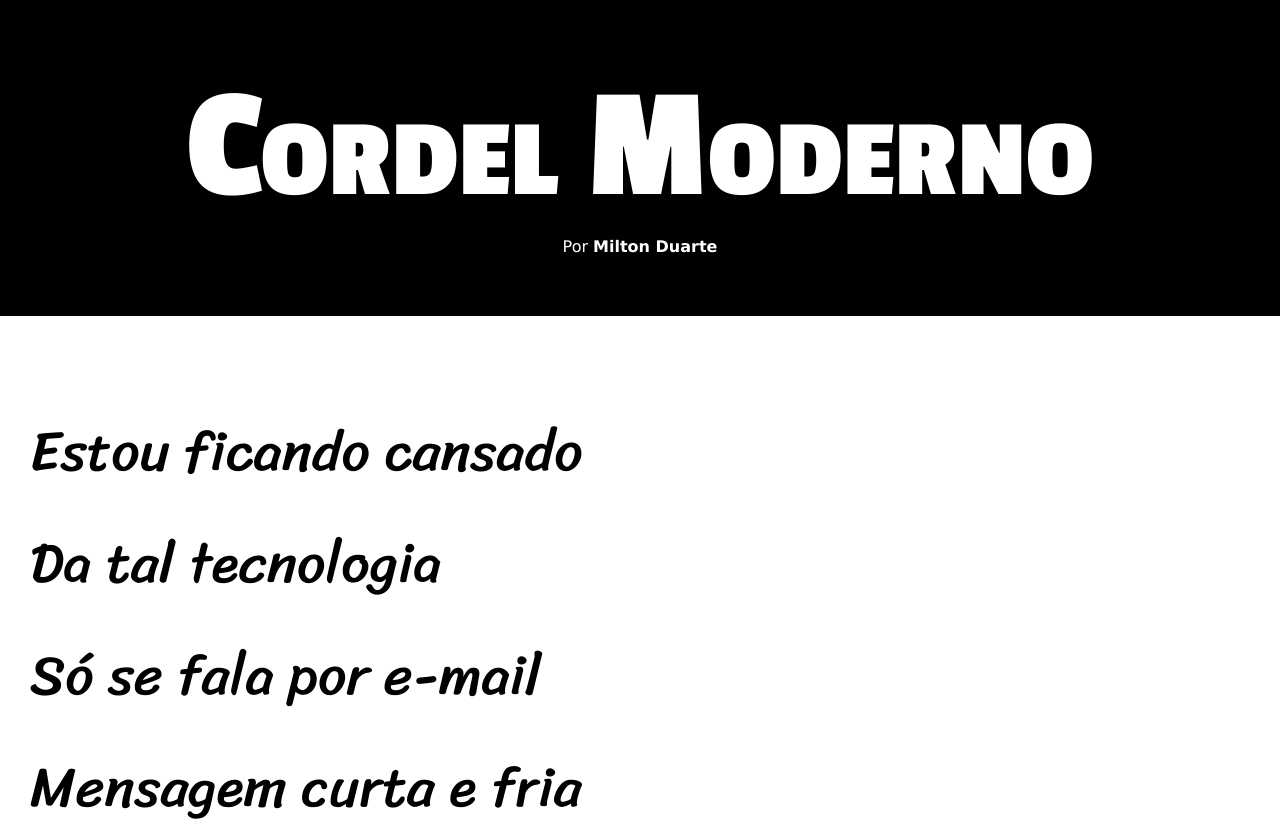
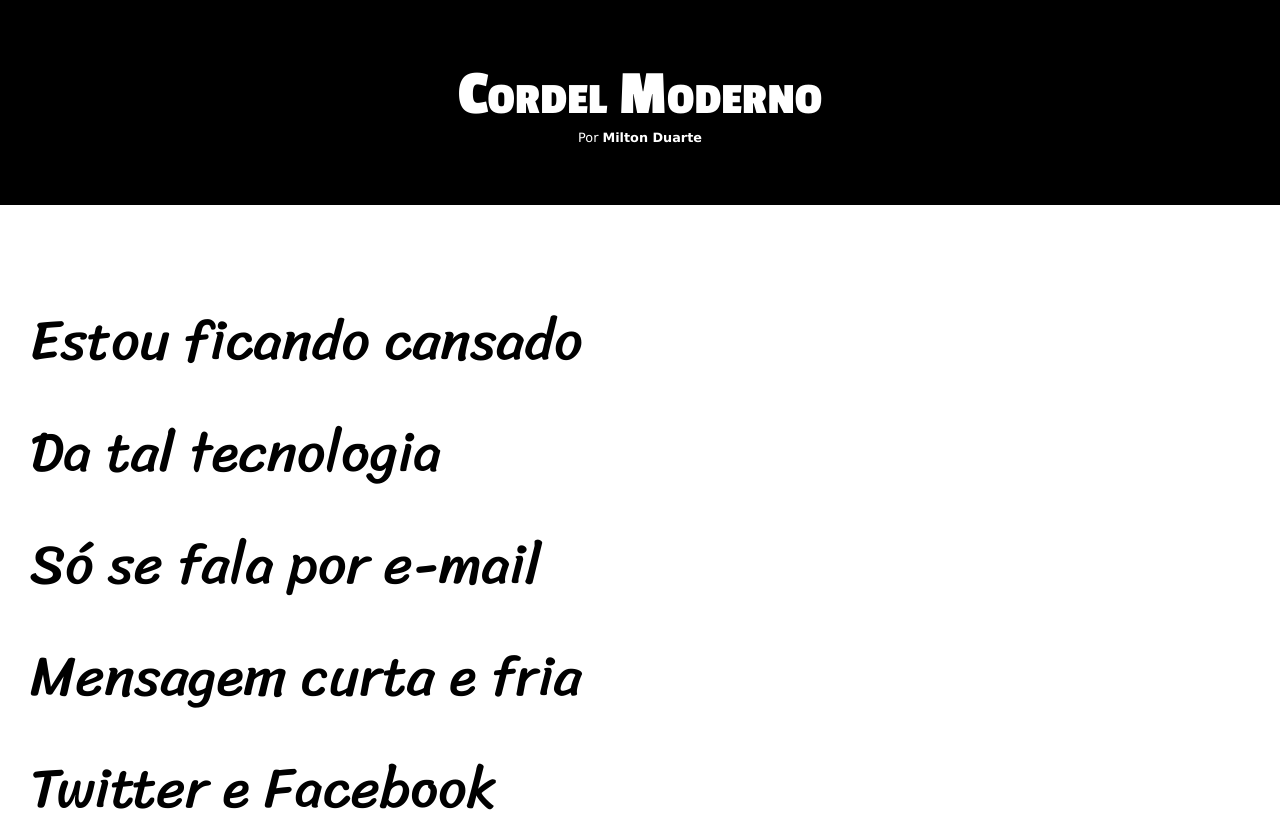
Before and after one commit to FeCharaf/html-css, a plain HTML site: page desafios/desafio012/index.html in a window 1280 px wide. Shown: the top 821 px of the page. Drawn offline with Linux system fonts and the light colour scheme.

Commit message:
ultima att

```diff
--- a/desafios/desafio012/estilo/style.css
+++ b/desafios/desafio012/estilo/style.css
@@ -12,6 +12,7 @@
 * {
     margin: 0px;
     padding: 0px;
+    font-size: 1em;
 }
 
 body, html {
@@ -23,7 +24,7 @@ body, html {
 
 header {
     font-family: var(--fonte2);
-    font-size: 10vh;
+    font-size: 5vw;
     background-color: black;
     color: white;
     text-align: center;
@@ -40,7 +41,7 @@ header > h1 {
 }
 
 header > p {
-    font-size: 2vh;
+    font-size: 1vw;
     font-family: var(--fonte1);
     padding-bottom: 50px;
 }
```
